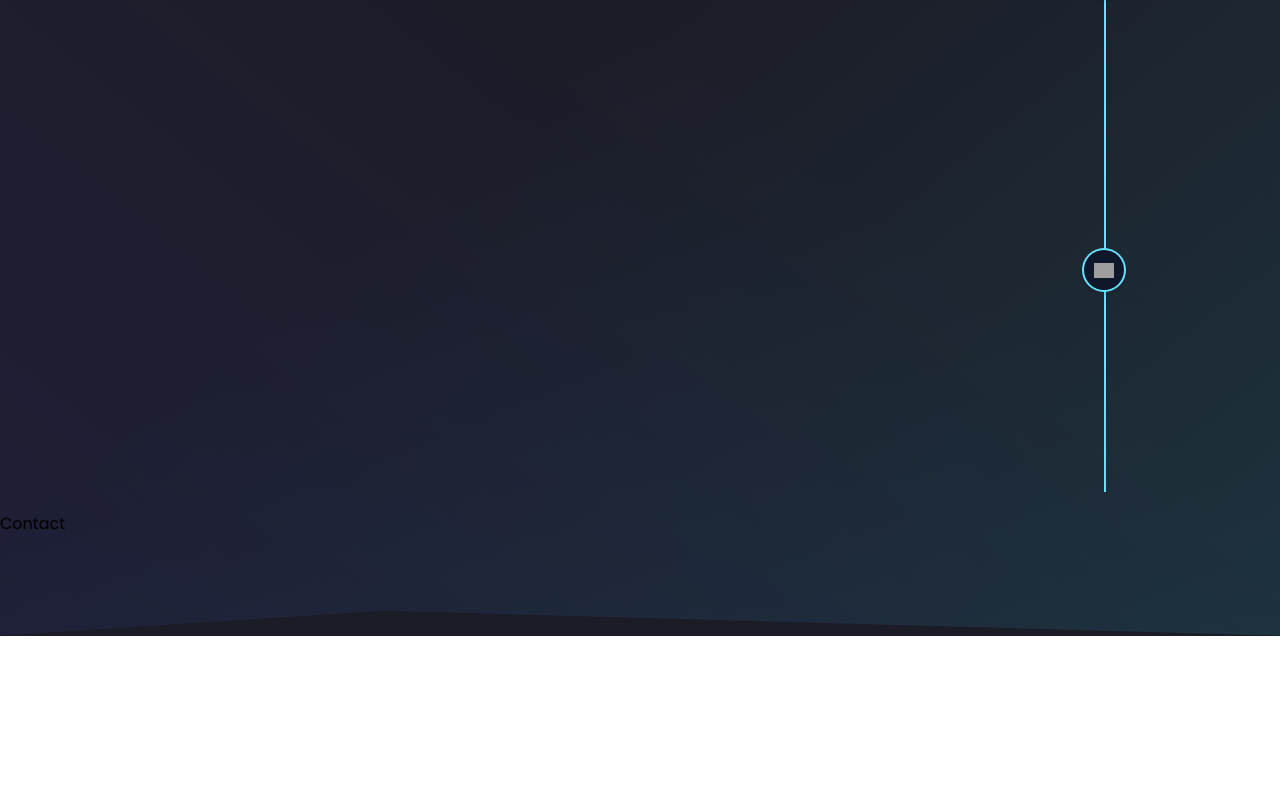
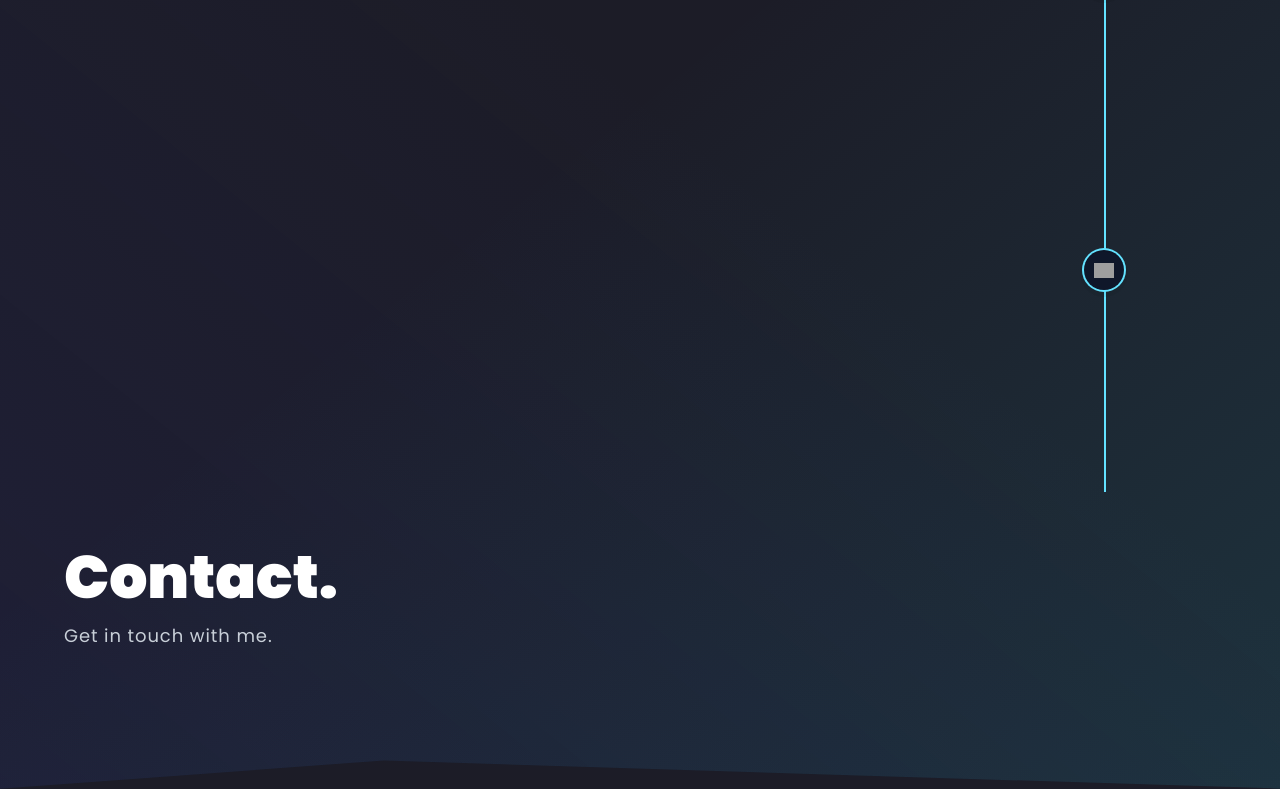
Before and after one commit to mudithatharuka/Personal-Portfolio, a React (Vite) app: page / in a window 1280 px wide. Shown: the part 5752-6541 px from the top of the page. Before the commit the page ends 6388 px from the top, so only its background shows below. Built offline with nearby package versions, Linux system fonts and the light colour scheme; grey boxes are pictures that could not be loaded.

Commit message:
Added headers of contact section

```diff
--- a/src/components/Contact.jsx
+++ b/src/components/Contact.jsx
@@ -1,8 +1,23 @@
 import React from "react";
+import { motion } from "framer-motion";
+import { styles } from "../styles";
 import SectionWrapper from "../hoc/SectionWrapper";
+import { slideIn } from "../utils/motion";
 
 const Contact = () => {
-  return <div>Contact</div>;
+  return (
+    <div className={`${styles.paddingX} ${styles.paddingY} w-full mx-auto`}>
+      <div className="max-w-7xl mx-auto flex flex-col-reverse md:flex-row md:gap-8 overflow-hidden">
+        <motion.div
+          variants={slideIn("left", "tween", 0.2, 1)}
+          className="pb-5"
+        >
+          <h2 className={`${styles.sectionHeadText}`}>Contact.</h2>
+          <p className={`${styles.sectionSubText}`}>Get in touch with me.</p>
+        </motion.div>
+      </div>
+    </div>
+  );
 };
 
 export default SectionWrapper(Contact, "contact");
```
